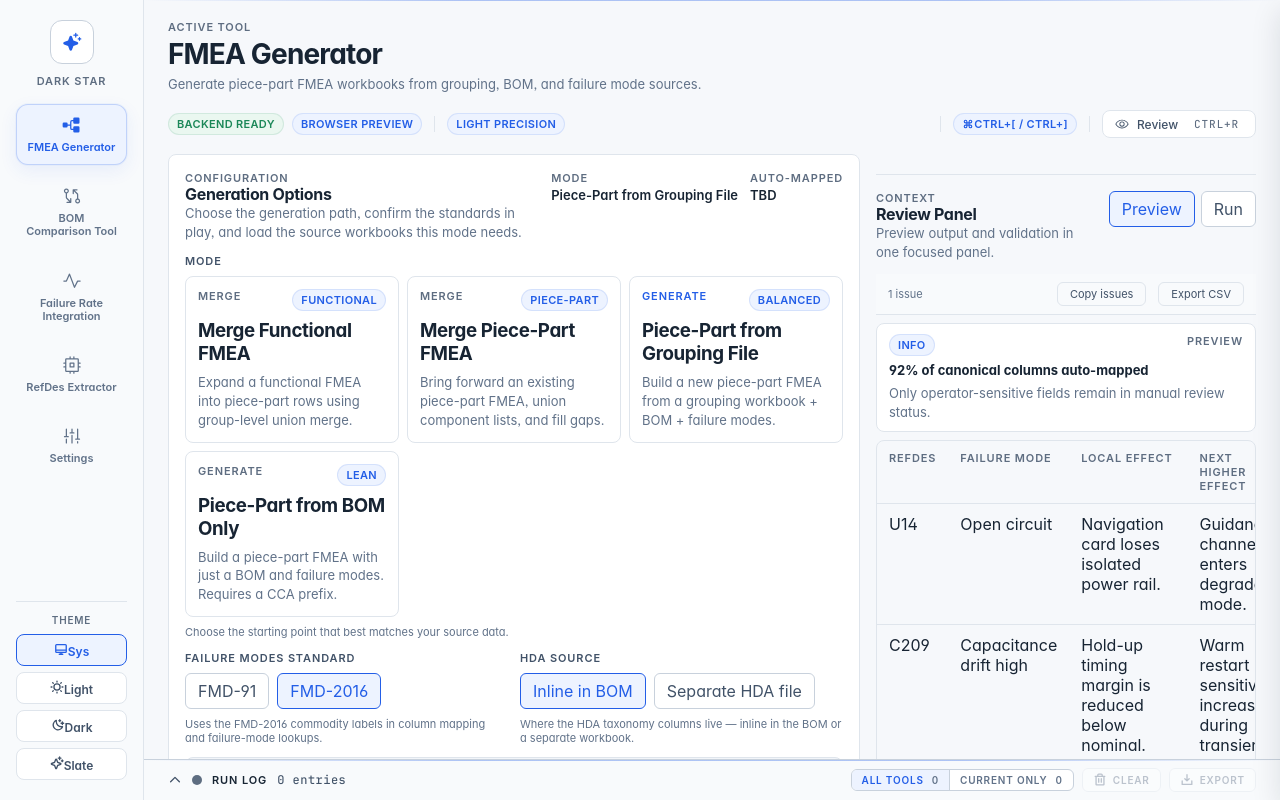
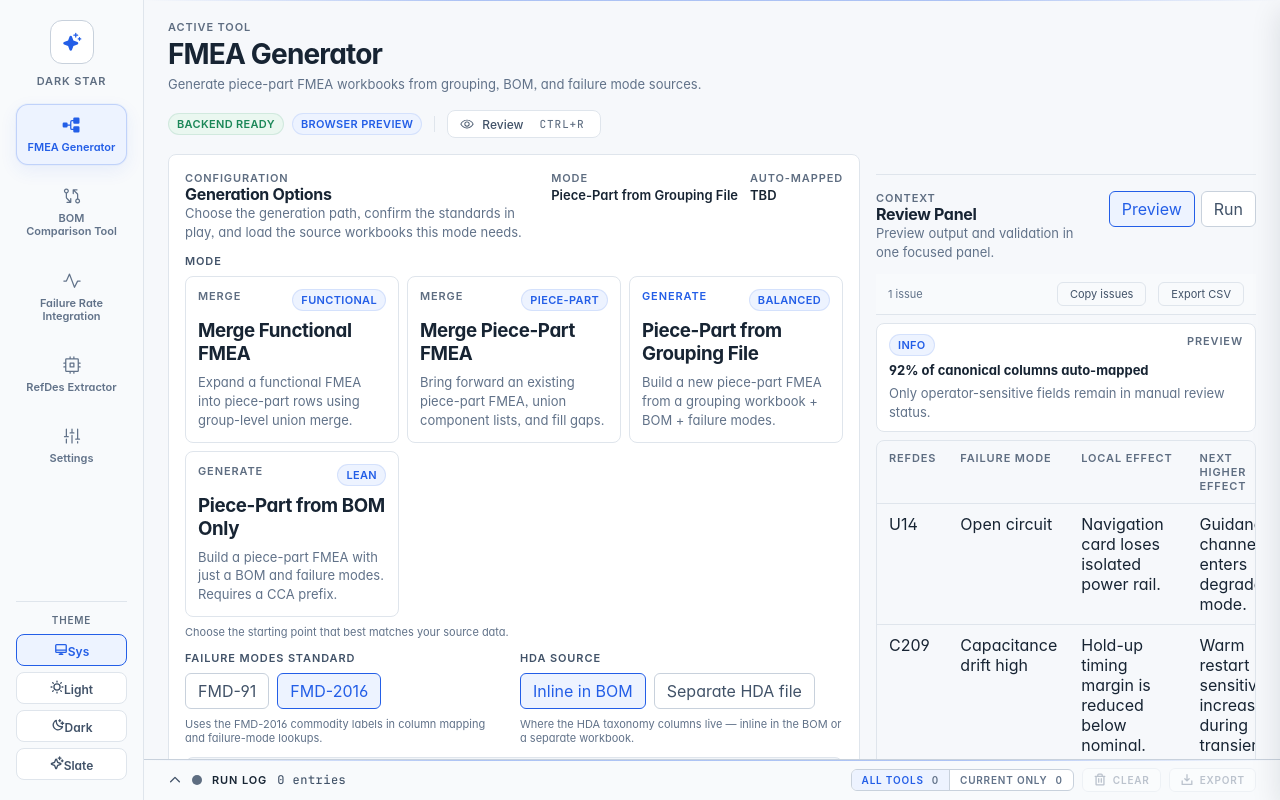
Before and after one commit to Euler-Lagrange/Reliability-Engineering-Tools, a React (Vite) app in the folder frontend/: page / in a window 1280 px wide. Built offline with nearby package versions, Linux system fonts and the light colour scheme; a web font is replaced by a local one.

Commit message:
Shell: Slim topbar to status chips + Review; drop theme/nav-hint pills

```diff
--- a/frontend/src/app/App.tsx
+++ b/frontend/src/app/App.tsx
@@ -1,13 +1,5 @@
 import { Suspense, useEffect, useMemo, useRef, useState } from "react";
-import {
-  Command,
-  Copy,
-  Eye,
-  Faders,
-  Sparkle,
-  Terminal,
-  WarningCircle,
-} from "@phosphor-icons/react";
+import { Copy, Eye, Faders, Sparkle, Terminal } from "@phosphor-icons/react";
 import styles from "./AppShell.module.css";
 import { toolDefinitions } from "./toolRegistry";
 import { CommandPalette, type CommandPaletteAction } from "../components/primitives/CommandPalette";
@@ -26,8 +18,8 @@ import {
   primaryShortcutLabel,
 } from "../shared/hooks/shortcutUtils";
 import { NotificationCenter } from "../shared/notifications/NotificationCenter";
-import { ThemeController, useResolvedTheme } from "../shared/theme/ThemeController";
-import { RAIL_THEMES, THEME_REGISTRY, labelForTheme } from "../shared/theme/themeRegistry";
+import { ThemeController } from "../shared/theme/ThemeController";
+import { RAIL_THEMES, THEME_REGISTRY } from "../shared/theme/themeRegistry";
 import { useGlobalLogStore } from "../stores/globalLogStore";
 import { useNotificationStore } from "../stores/notificationStore";
 import { useShellStore, type ToolId } from "../stores/shellStore";
@@ -75,7 +67,6 @@ export function App() {
   const backendMessage = useShellStore((state) => state.backendMessage);
   const themeMode = useThemeStore((state) => state.mode);
   const setThemeMode = useThemeStore((state) => state.setMode);
-  const resolvedTheme = useResolvedTheme();
   const toggleLogVisible = useGlobalLogStore((state) => state.toggleVisible);
   const pushNotification = useNotificationStore((state) => state.push);
 
@@ -364,6 +355,10 @@ export function App() {
                 <p className={styles.subtitle}>{activeTool.description}</p>
               </div>
 
+              {/* Deliberately lean: real state only (backend health + mode)
+                  plus the Review toggle. The theme name is visible on the
+                  screen itself, and keyboard hints live in the command
+                  palette and control tooltips — neither earns a chip. */}
               <div className={styles.statusRow}>
                 <div className="topbar__chip-groups">
                   <div className="topbar__chip-group" aria-label="Connection health">
@@ -378,26 +373,6 @@ export function App() {
                     </span>
                   </div>
                   <span className="topbar__chip-divider" aria-hidden="true" />
-                  <div className="topbar__chip-group" aria-label="Theme identity">
-                    <span className="status-chip status-chip--info">
-                      {labelForTheme(resolvedTheme)}
-                    </span>
-                  </div>
-                  <span className="topbar__chip-spacer" aria-hidden="true" />
-                  <span className="topbar__chip-divider" aria-hidden="true" />
-                  <div className="topbar__chip-group" aria-label="Keyboard hint">
-                    <span className="status-chip status-chip--pending">
-                      <Command size={12} weight="bold" />
-                      {navigationShortcutLabel}
-                    </span>
-                    {import.meta.env.DEV && activeTool.status === "placeholder" ? (
-                      <span className="status-chip status-chip--warning">
-                        <WarningCircle size={12} weight="fill" />
-                        Placeholder
-                      </span>
-                    ) : null}
-                  </div>
-                  <span className="topbar__chip-divider" aria-hidden="true" />
                   <div className="topbar__chip-group" aria-label="Review drawer">
                     <button
                       type="button"
@@ -406,7 +381,7 @@ export function App() {
                       onClick={toggleContext}
                       aria-pressed={contextOpen}
                       aria-label={contextOpen ? "Close Review drawer" : "Open Review drawer"}
-                      title={`Review drawer (${primaryShortcutLabel("R")})`}
+                      title={`Review drawer (${primaryShortcutLabel("R")}) — switch tools with ${navigationShortcutLabel}`}
                     >
                       <Eye size={14} weight={contextOpen ? "fill" : "regular"} />
                       <span>Review</span>
--- a/frontend/src/theme/styles.css
+++ b/frontend/src/theme/styles.css
@@ -2872,10 +2872,6 @@ tbody tr:hover {
   flex-shrink: 0;
 }
 
-.topbar__chip-spacer {
-  flex: 1;
-}
-
 /* Review drawer toggle — topbar-embedded button that opens the right-
    anchored ContextDrawer (design handoff principle D). Matches the
    chip heights for visual rhythm but is clearly clickable.  */
```
